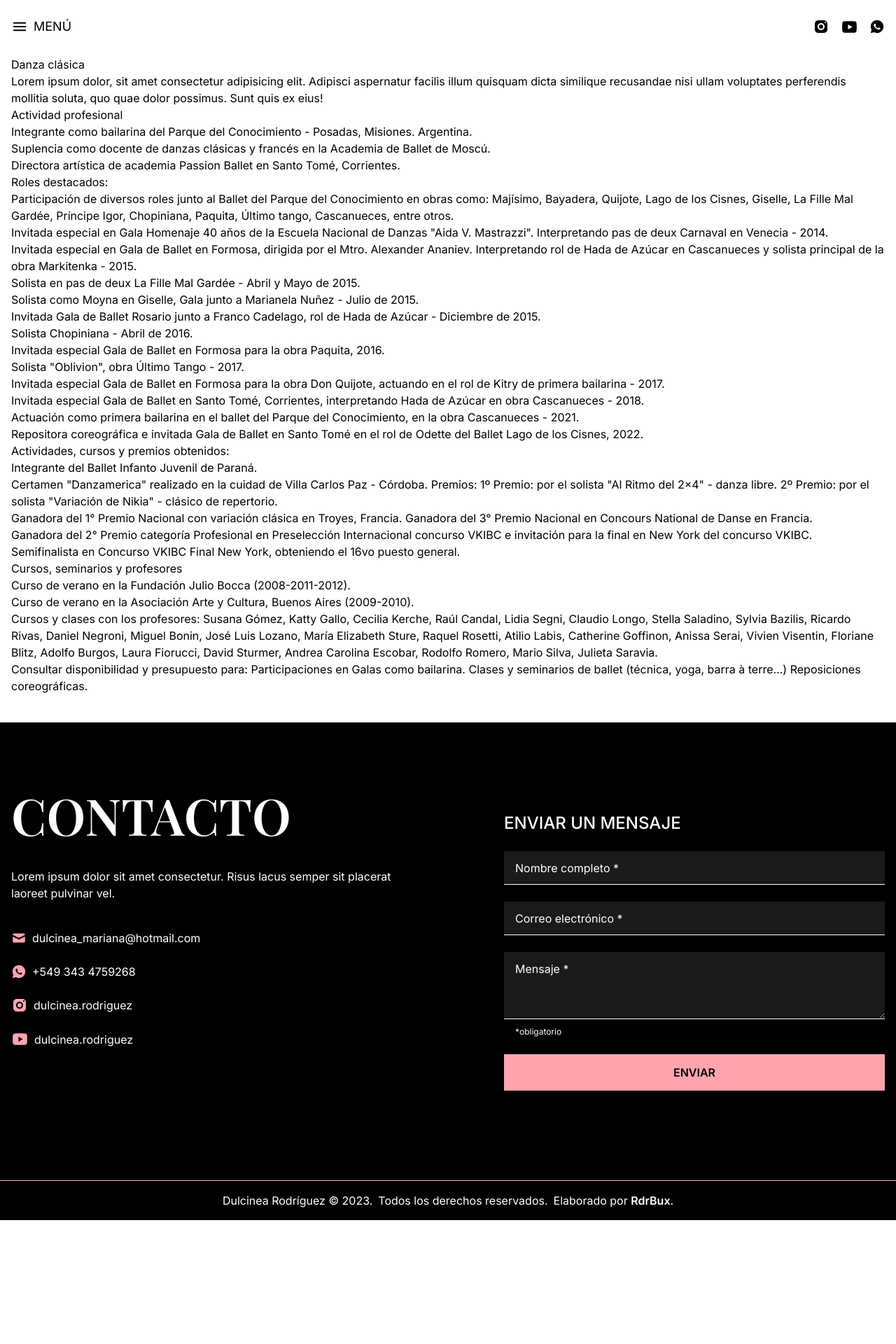
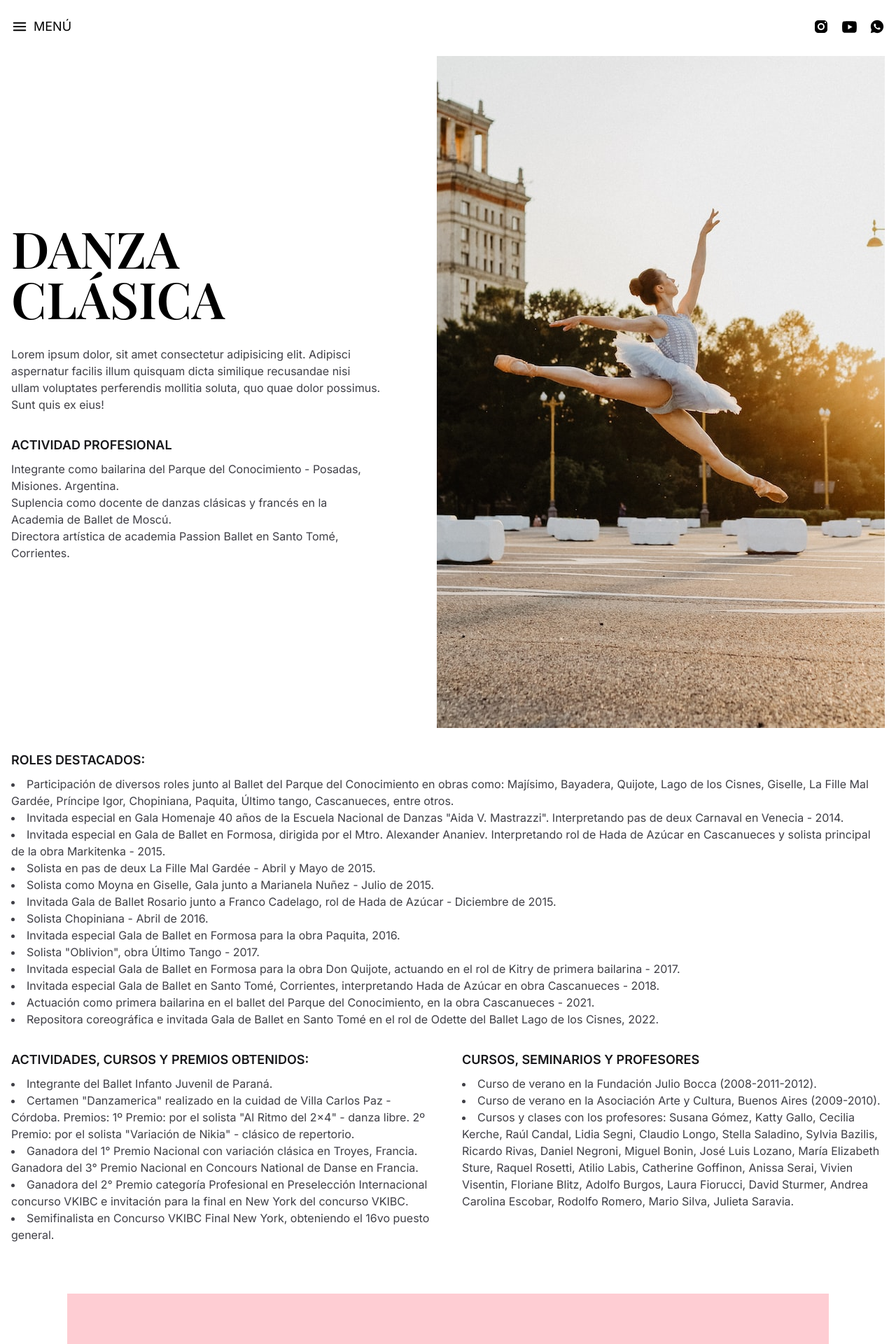
Before and after one commit to RdrBux/dulcinea, a React (Vite) app: page /test in a window 1280 px wide. Shown: the top 1920 px of the page at 70% size. Before the commit the page ends 1743 px from the top, so only its background shows below. Built offline with nearby package versions, Linux system fonts and the light colour scheme; the HTML template or start-up script is replaced by a standard one.

Commit message:
Fix layout dance section

```diff
--- a/src/components/AboutMe.jsx
+++ b/src/components/AboutMe.jsx
@@ -7,7 +7,7 @@ export default function AboutMe() {
       id="sobre-mí"
       className="container grid items-center gap-10 py-32 lg:grid-cols-3 lg:gap-20"
     >
-      <div className="flex flex-col gap-6 lg:-mt-10">
+      <div className="flex flex-col gap-6 self-start">
         <H2 wrap={false}>Sobre mí</H2>
         <p className="text-lg font-semibold uppercase text-zinc-900">
           Lorem ipsum dolor sit amet consectetur pretium.
@@ -74,11 +74,6 @@ export default function AboutMe() {
             <p>
               Diploma DELF B2 en Université de Reims, Francia en el año 2013.
             </p>
-            <p>Creadora del curso Francés aplicado a la Danza.</p>
-            <p>
-              Clases presenciales y virtuales en países como Argentina, Uruguay,
-              Paraguay, Perú, México, entre otros.
-            </p>
           </li>
           <hr className="border-rose-300" />
           <li className="">
--- a/src/routes/test.jsx
+++ b/src/routes/test.jsx
@@ -1,32 +1,48 @@
+import img from '../assets/about-img.jpg';
+
 export default function Test() {
   return (
-    <div className="container py-20">
-      <h1>Danza clásica</h1>
-      <p>
+    <div className="container grid gap-8 py-20">
+      <div className="flex items-center gap-20">
+        <div className="flex flex-col gap-8">
+          <h1 className="font-serif text-6xl font-semibold uppercase lg:text-5xl xl:text-7xl">
+            Danza clásica
+          </h1>
+          <p className="text-zinc-700">
             Lorem ipsum dolor, sit amet consectetur adipisicing elit. Adipisci
-        aspernatur facilis illum quisquam dicta similique recusandae nisi ullam
-        voluptates perferendis mollitia soluta, quo quae dolor possimus. Sunt
-        quis ex eius!
+            aspernatur facilis illum quisquam dicta similique recusandae nisi
+            ullam voluptates perferendis mollitia soluta, quo quae dolor
+            possimus. Sunt quis ex eius!
           </p>
 
-      <h2>Actividad profesional</h2>
-      <ul>
+          <section>
+            <h2 className="text-lg font-semibold uppercase text-zinc-900">
+              Actividad profesional
+            </h2>
+            <ul className="mt-2 text-zinc-700">
               <li>
                 Integrante como bailarina del Parque del Conocimiento - Posadas,
                 Misiones. Argentina.
               </li>
               <li>
-          Suplencia como docente de danzas clásicas y francés en la Academia de
-          Ballet de Moscú.
+                Suplencia como docente de danzas clásicas y francés en la
+                Academia de Ballet de Moscú.
               </li>
               <li>
                 Directora artística de academia Passion Ballet en Santo Tomé,
                 Corrientes.
               </li>
             </ul>
+          </section>
+        </div>
+        <img className="" src={img} alt="" />
+      </div>
 
-      <h2>Roles destacados:</h2>
-      <ul>
+      <section>
+        <h2 className="text-lg font-semibold uppercase text-zinc-900">
+          Roles destacados:
+        </h2>
+        <ul className="mt-2 list-inside list-disc text-zinc-700">
           <li>
             Participación de diversos roles junto al Ballet del Parque del
             Conocimiento en obras como: Majísimo, Bayadera, Quijote, Lago de los
@@ -39,16 +55,16 @@ export default function Test() {
             Venecia - 2014.
           </li>
           <li>
-          Invitada especial en Gala de Ballet en Formosa, dirigida por el Mtro.
-          Alexander Ananiev. Interpretando rol de Hada de Azúcar en Cascanueces
-          y solista principal de la obra Markitenka - 2015.
+            Invitada especial en Gala de Ballet en Formosa, dirigida por el
+            Mtro. Alexander Ananiev. Interpretando rol de Hada de Azúcar en
+            Cascanueces y solista principal de la obra Markitenka - 2015.
           </li>
           <li>
             Solista en pas de deux La Fille Mal Gardée - Abril y Mayo de 2015.
           </li>
           <li>
-          Solista como Moyna en Giselle, Gala junto a Marianela Nuñez - Julio de
-          2015.
+            Solista como Moyna en Giselle, Gala junto a Marianela Nuñez - Julio
+            de 2015.
           </li>
           <li>
             Invitada Gala de Ballet Rosario junto a Franco Cadelago, rol de Hada
@@ -61,8 +77,8 @@ export default function Test() {
           </li>
           <li>Solista "Oblivion", obra Último Tango - 2017.</li>
           <li>
-          Invitada especial Gala de Ballet en Formosa para la obra Don Quijote,
-          actuando en el rol de Kitry de primera bailarina - 2017.
+            Invitada especial Gala de Ballet en Formosa para la obra Don
+            Quijote, actuando en el rol de Kitry de primera bailarina - 2017.
           </li>
           <li>
             Invitada especial Gala de Ballet en Santo Tomé, Corrientes,
@@ -73,55 +89,69 @@ export default function Test() {
             Conocimiento, en la obra Cascanueces - 2021.
           </li>
           <li>
-          Repositora coreográfica e invitada Gala de Ballet en Santo Tomé en el
-          rol de Odette del Ballet Lago de los Cisnes, 2022.
+            Repositora coreográfica e invitada Gala de Ballet en Santo Tomé en
+            el rol de Odette del Ballet Lago de los Cisnes, 2022.
           </li>
         </ul>
+      </section>
 
-      <h2>Actividades, cursos y premios obtenidos:</h2>
-      <ul>
+      <div className="grid grid-cols-2 gap-10">
+        <section>
+          <h2 className="text-lg font-semibold uppercase text-zinc-900">
+            Actividades, cursos y premios obtenidos:
+          </h2>
+          <ul className="mt-2 list-inside list-disc text-zinc-700">
             <li>Integrante del Ballet Infanto Juvenil de Paraná.</li>
             <li>
-          Certamen "Danzamerica" realizado en la cuidad de Villa Carlos Paz -
-          Córdoba. Premios: 1º Premio: por el solista "Al Ritmo del 2x4" - danza
-          libre. 2º Premio: por el solista "Variación de Nikia" - clásico de
-          repertorio.
+              Certamen "Danzamerica" realizado en la cuidad de Villa Carlos Paz
+              - Córdoba. Premios: 1º Premio: por el solista "Al Ritmo del 2x4" -
+              danza libre. 2º Premio: por el solista "Variación de Nikia" -
+              clásico de repertorio.
             </li>
             <li>
               Ganadora del 1° Premio Nacional con variación clásica en Troyes,
-          Francia. Ganadora del 3° Premio Nacional en Concours National de Danse
-          en Francia.
+              Francia. Ganadora del 3° Premio Nacional en Concours National de
+              Danse en Francia.
             </li>
             <li>
               Ganadora del 2° Premio categoría Profesional en Preselección
-          Internacional concurso VKIBC e invitación para la final en New York
-          del concurso VKIBC.
+              Internacional concurso VKIBC e invitación para la final en New
+              York del concurso VKIBC.
             </li>
             <li>
               Semifinalista en Concurso VKIBC Final New York, obteniendo el 16vo
               puesto general.
             </li>
           </ul>
+        </section>
 
-      <h2>Cursos, seminarios y profesores</h2>
-      <ul>
-        <li>Curso de verano en la Fundación Julio Bocca (2008-2011-2012).</li>
+        <section>
+          <h2 className="text-lg font-semibold uppercase text-zinc-900">
+            Cursos, seminarios y profesores
+          </h2>
+          <ul className="mt-2 list-inside list-disc text-zinc-700">
+            <li>
+              Curso de verano en la Fundación Julio Bocca (2008-2011-2012).
+            </li>
             <li>
               Curso de verano en la Asociación Arte y Cultura, Buenos Aires
               (2009-2010).
             </li>
             <li>
-          Cursos y clases con los profesores: Susana Gómez, Katty Gallo, Cecilia
-          Kerche, Raúl Candal, Lidia Segni, Claudio Longo, Stella Saladino,
-          Sylvia Bazilis, Ricardo Rivas, Daniel Negroni, Miguel Bonin, José Luis
-          Lozano, María Elizabeth Sture, Raquel Rosetti, Atilio Labis, Catherine
-          Goffinon, Anissa Serai, Vivien Visentin, Floriane Blitz, Adolfo
-          Burgos, Laura Fiorucci, David Sturmer, Andrea Carolina Escobar,
-          Rodolfo Romero, Mario Silva, Julieta Saravia.
+              Cursos y clases con los profesores: Susana Gómez, Katty Gallo,
+              Cecilia Kerche, Raúl Candal, Lidia Segni, Claudio Longo, Stella
+              Saladino, Sylvia Bazilis, Ricardo Rivas, Daniel Negroni, Miguel
+              Bonin, José Luis Lozano, María Elizabeth Sture, Raquel Rosetti,
+              Atilio Labis, Catherine Goffinon, Anissa Serai, Vivien Visentin,
+              Floriane Blitz, Adolfo Burgos, Laura Fiorucci, David Sturmer,
+              Andrea Carolina Escobar, Rodolfo Romero, Mario Silva, Julieta
+              Saravia.
             </li>
           </ul>
+        </section>
+      </div>
 
-      <p>
+      <p className="mx-20 my-10 bg-rose-200 p-20 font-semibold">
         Consultar disponibilidad y presupuesto para: Participaciones en Galas
         como bailarina. Clases y seminarios de ballet (técnica, yoga, barra à
         terre…) Reposiciones coreográficas.
```
Lines whose indentation alone changed are shown as unchanged.
